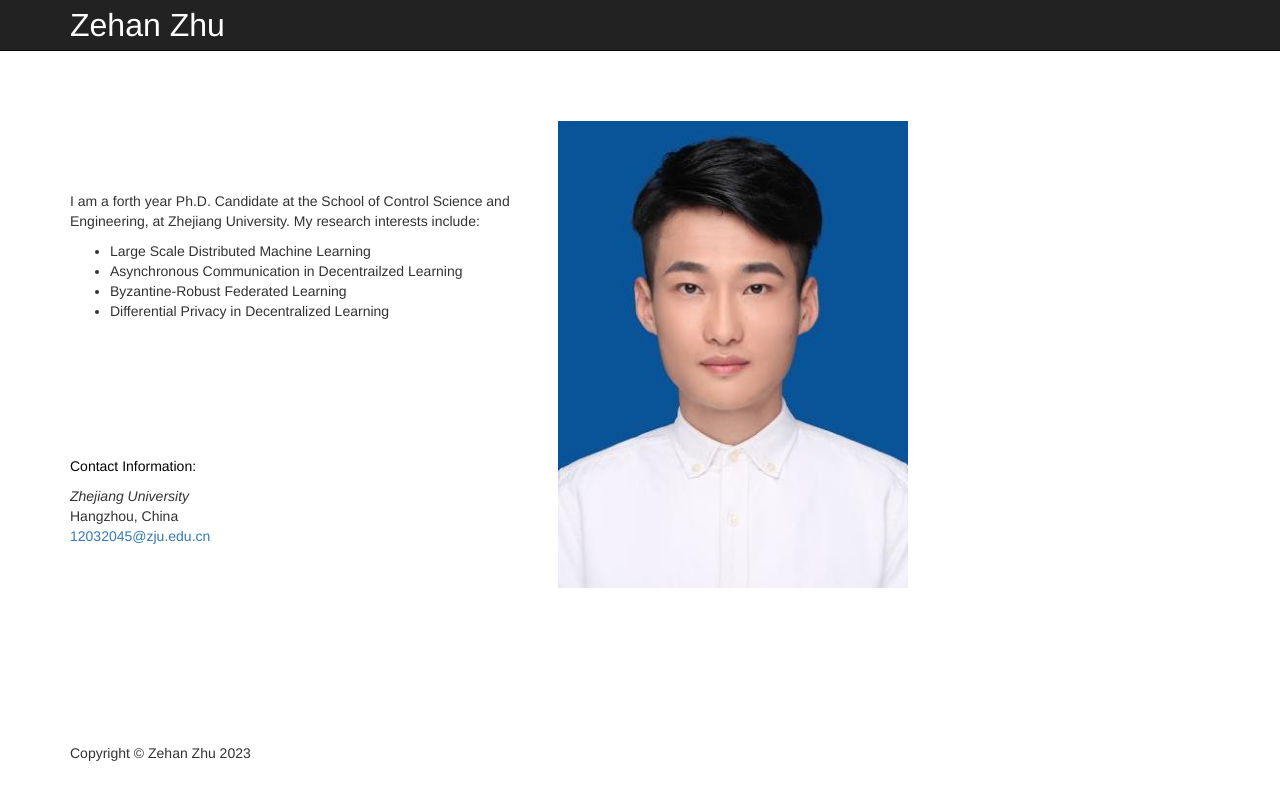
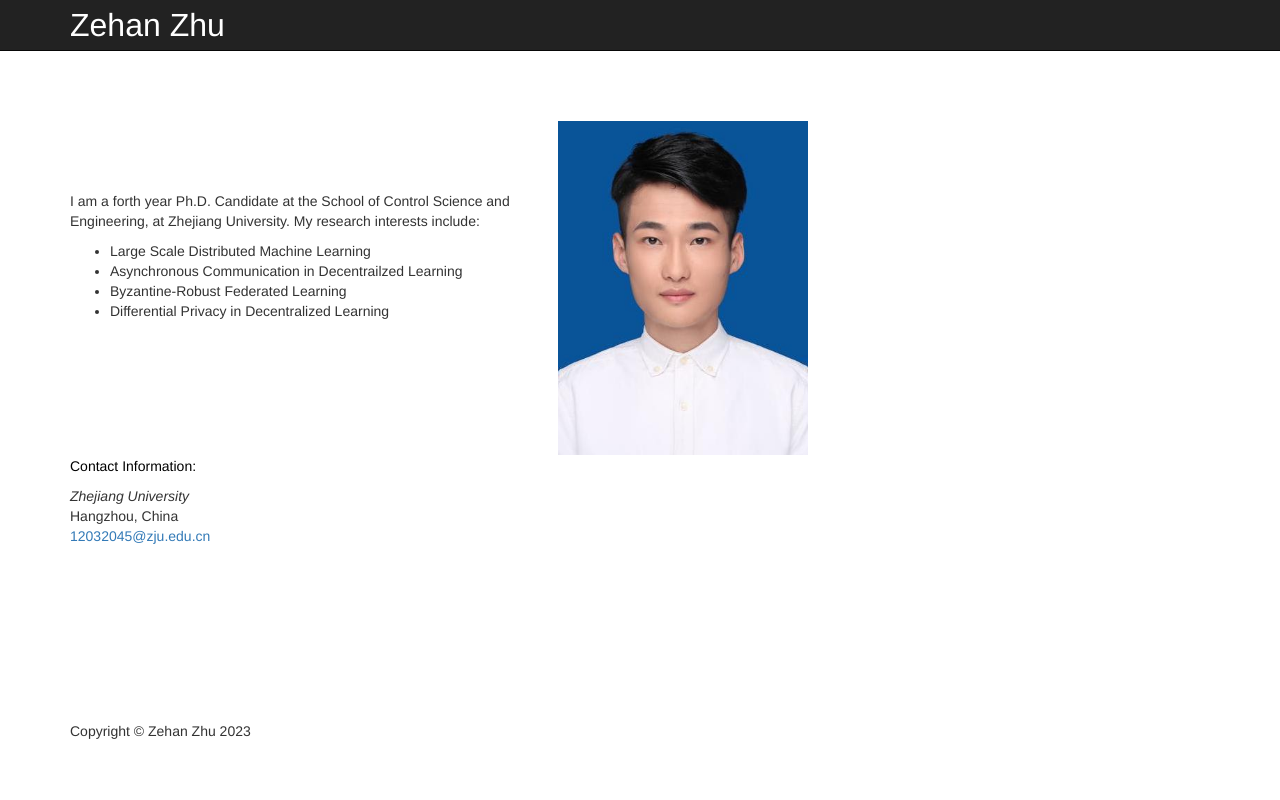
Before and after one commit to zhu-zehan/ZehanZhu.github.io, a plain HTML site: page index.html in a window 1280 px wide. Drawn offline with Linux system fonts and the light colour scheme.

Commit message:
Update index.html

```diff
--- a/index.html
+++ b/index.html
@@ -78,7 +78,7 @@
                     </address>
             </div>
               <div class="col-md-7">
-                <img class="img-responsive" src="images/self_pic.jpg" alt="" width="350" height="150">
+                <img class="img-responsive" src="images/self_pic.jpg" alt="" width="250" height="50">
             </div>
         </div>
         <!-- /.row -->
```
